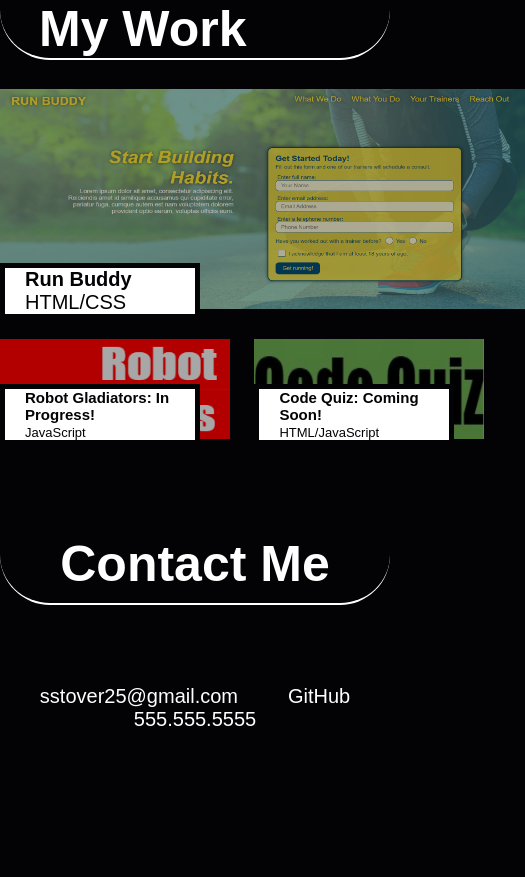
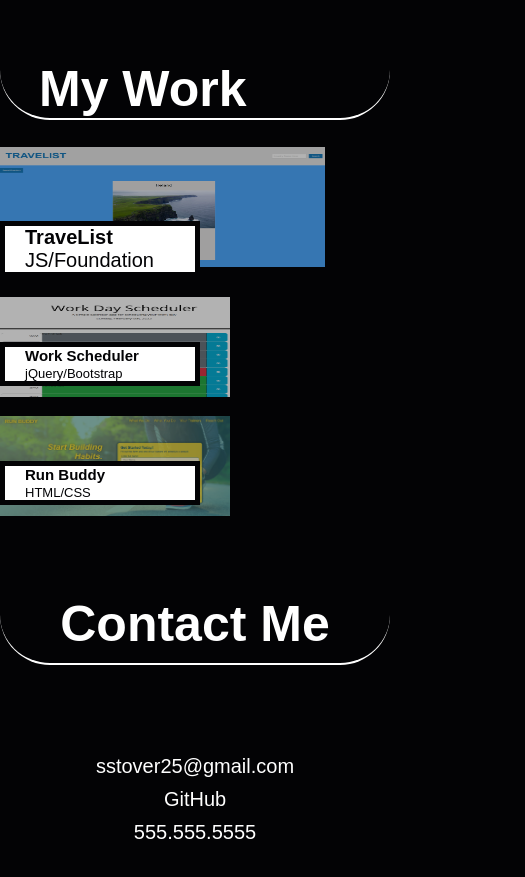
Before and after one commit to sstover25/Professional_Portfolio, a plain HTML site: page index.html in a window 390 px wide. Shown: the part 1099-1976 px from the top of the page, 525 px wide, since content can reach past the window. Before the commit the page ends 1934 px from the top, so only its background shows below. Drawn offline with Linux system fonts and the light colour scheme.

Commit message:
changed some media queries and added new images/links

```diff
--- a/assets/css/style.css
+++ b/assets/css/style.css
@@ -73,8 +73,12 @@ header nav ul {
   padding: 0 40px 0 0;
 }
 
+header nav ul li {
+  padding: 10px;
+}
+
 header nav ul li a {
-  padding: 10px 15px;
+  padding: 20px 15px;
   margin: 0 5px 0 5px;
   font-size: 20px;
   border: 1px solid transparent;
@@ -168,6 +172,10 @@ header nav ul li a:focus {
   height: 50%;
 }
 
+.work-links {
+  justify-content: left;
+}
+
 .work-name {
   border: 5px solid var(--primary-color);
   color: var(--primary-color);
@@ -187,7 +195,7 @@ header nav ul li a:focus {
 }
 
 .first-project {
-  padding: 0 0 0px 0;
+  padding: 0;
 }
 
 .first-project a img {
@@ -220,7 +228,7 @@ header nav ul li a:focus {
 
 .second-project a img,
 .third-project a img {
-  width: 450px;
+  width: 500px;
   height: 250px;
 }
 
@@ -231,11 +239,11 @@ header nav ul li a:focus {
 }
 
 .second-project {
-  margin: 0 30px 0 0;
+  margin: 0 10px 0 0;
 }
 
 .third-project {
-  margin: 0 0 0 40px;
+  margin: 0 0 0 10px;
 }
 
 .second-project a,
@@ -503,11 +511,19 @@ header nav ul li a:focus {
     margin: 20px 20px 0 20px;
     border-radius: 50px;
   }
+
+  .contact-info {
+    font-size: 20px;
+    width: 100%;
+    text-align: center;
+    padding: 10px 10px 0 10px;
+    margin-bottom: 10px;
+  }
 }
 
 /* Media query for mobile phones and smaller */
 
-@media screen and (max-width: 575px) {
+@media screen and (max-width: 464px) {
   header h1 {
     font-weight: bold;
     font-size: 40px;
@@ -533,16 +549,43 @@ header nav ul li a:focus {
     color: var(--secondary-color);
   }
 
+  .hero-subtitle {
+    text-align: center;
+  }
+
   .section-title {
     width: 95%;
   }
 
   .about-me-section img {
     flex: 1 100%;
-    height: 225px;
-    width: 300px;
+    height: 150px;
+    width: 200px;
     max-width: 30%;
-    margin: 20px 20px 0 20px;
+    margin: 100px 20px 0 20px;
     border-radius: 50px;
   }
+
+  .first-project a img {
+    width: 325px;
+    height: 120px;
+  }
+
+  .second-project a img,
+  .third-project a img {
+    width: 230px;
+    height: 100px;
+  }
+
+  .second-project {
+    margin: -30px 0 0 0;
+  }
+
+  .third-project {
+    margin: -30px 0 0 0;
+  }
+
+  .contact-info {
+    margin-bottom: 0;
+  }
 }
--- a/index.html
+++ b/index.html
@@ -60,22 +60,22 @@
     <section id="work" class="work-section">
         <div class="work-links">
             <div class="first-project">
+                <a href=https://tobyhayde.github.io/travel-app>
+                    <img src="./assets/images/TravelList.jpg" alt="" />
+                </a>
+                <h3 class="first-work-name work-name">TraveList <br><span>JS/Foundation</span></h3>
+            </div>
+            <div class="second-project">
+                <a href=https://sstover25.github.io/Scheduling_and_Working>
+                    <img src="./assets/images/work-day-scheduler-demo.png" alt="" />
+                </a>
+                <h3 class="second-work-name work-name">Work Scheduler <br><span>jQuery/Bootstrap</span></h3>
+            </div>
+            <div class="third-project">
                 <a href=https://sstover25.github.io/run-buddy>
                     <img src="./assets/images/run-buddy.jpg" alt="" />
                 </a>
-                <h3 class="first-work-name work-name">Run Buddy <br><span>HTML/CSS</span></h3>
-            </div>
-            <div class="second-project">
-                <a href=https://sstover25.github.io/Robot-Gladiators>
-                    <img src="./assets/images/robot-gladiators.jpg" alt="" />
-                </a>
-                <h3 class="second-work-name work-name">Robot Gladiators: In Progress! <br><span>JavaScript</span></h3>
-            </div>
-            <div class="third-project">
-                <a href=#placeholder>
-                    <img src="./assets/images/code-quiz.jpg" alt="" />
-                </a>
-                <h3 class="third-work-name work-name">Code Quiz: Coming Soon! <br><span>HTML/JavaScript</span></h3>
+                <h3 class="third-work-name work-name">Run Buddy <br><span>HTML/CSS</span></h3>
             </div>
         </div>
         <h2 class="section-title">My Work</h2>
@@ -92,7 +92,9 @@
             <a class="contact-info" href="tel:555.555.5555">555.555.5555</a>
         </div>
     </section>
+<footer>
 
+</footer>
 </body>
 
 </html>
```
Also changed, not shown: assets/images/TravelList.jpg (added), assets/images/work-day-scheduler-demo.png (added).
